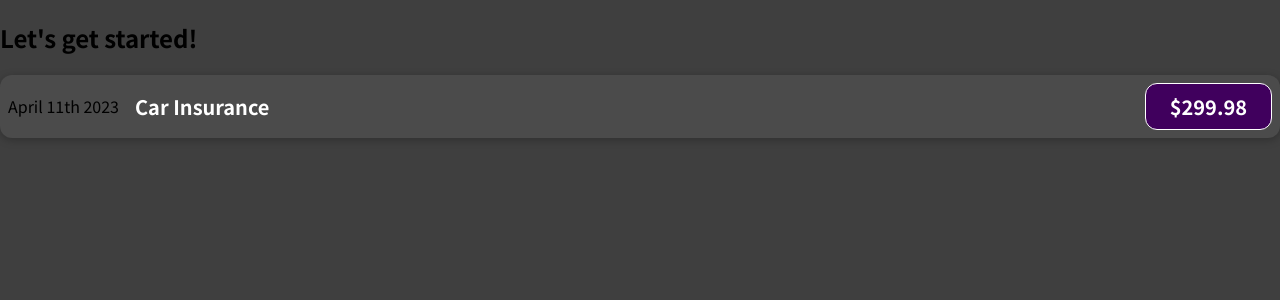
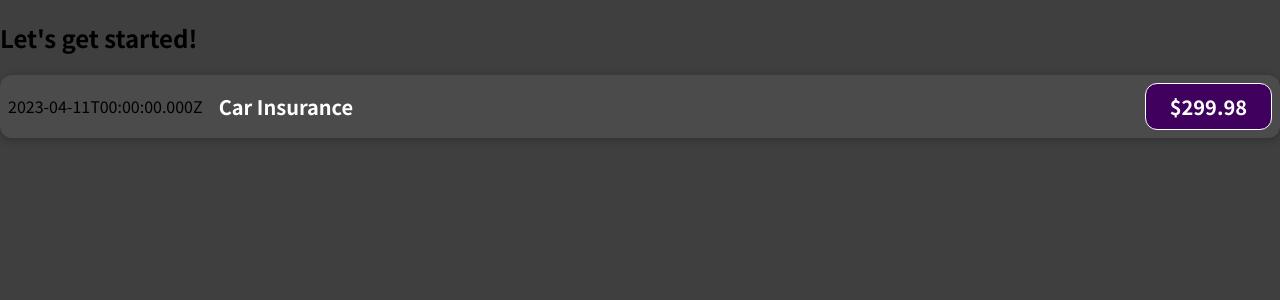
Before and after one commit to pravinps003/react-the-complete-guide, a JavaScript app in the folder code/expense-tracker/: page / in a window 1280 px wide. Shown: the top 300 px of the page. Built offline with nearby package versions, Linux system fonts and the light colour scheme.

Commit message:
rendered dynamic data using expressions in JSX

```diff
--- a/code/expense-tracker/src/components/ExpenseItem.js
+++ b/code/expense-tracker/src/components/ExpenseItem.js
@@ -1,12 +1,16 @@
 import './ExpenseItem.css';
 
 function ExpenseItem() {
+  const expenseDate = new Date(2023, 3, 11);
+  const expenseTitle = 'Car Insurance';
+  const expenseAmount = 299.98;
+
   return (
     <div className="expense-item">
-      <div>April 11th 2023</div>
+      <div>{expenseDate.toISOString()}</div>
       <div className="expense-item__description">
-        <h2>Car Insurance</h2>
-        <div className="expense-item__price">$299.98</div>
+        <h2>{expenseTitle}</h2>
+        <div className="expense-item__price">${expenseAmount}</div>
       </div>
     </div>
   );
```
